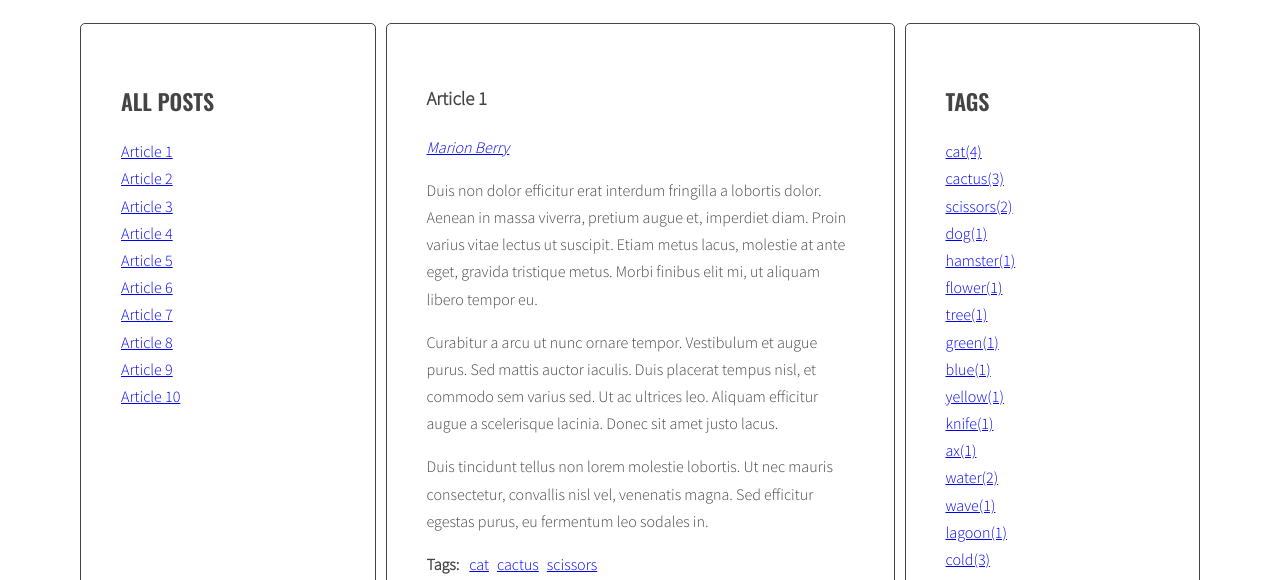
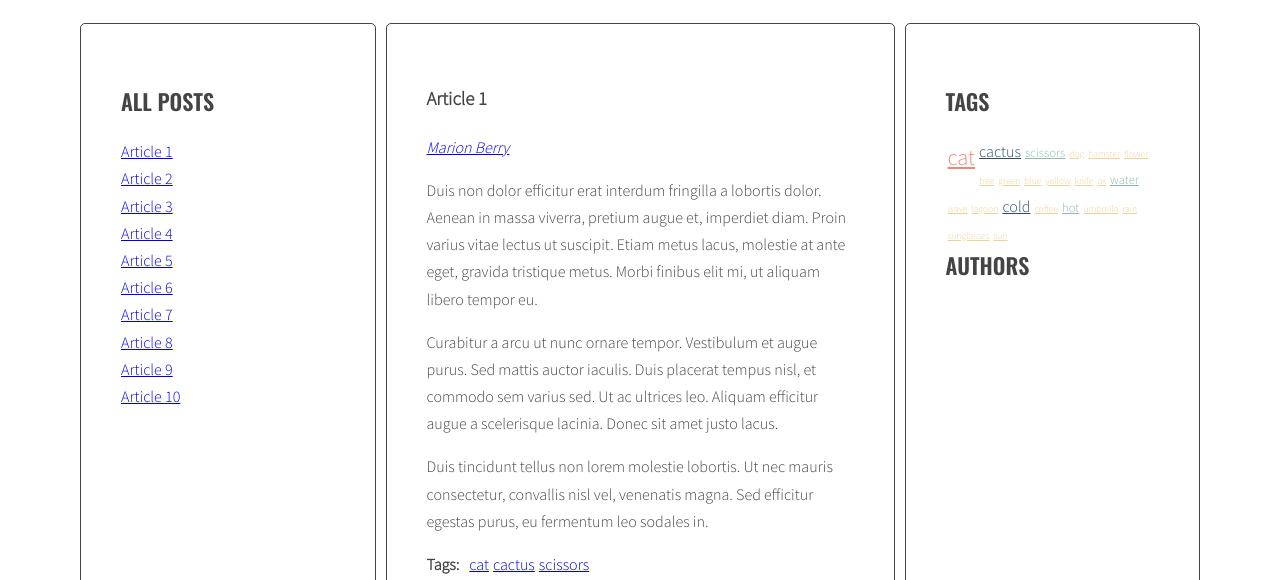
Before and after one commit to karmana/javascript-blog, a website: page index.html in a window 1280 px wide. Shown: the part 220-800 px from the top of the page. Drawn offline with nearby package versions, Linux system fonts and the light colour scheme.

Commit message:
Create cloud tag and add css style for that

```diff
--- a/index.html
+++ b/index.html
@@ -178,12 +178,16 @@
               </article>
             </section>
             <aside class="sidebar">
+              <div class="tags-section">
                   <h2 class="section-title">Tags</h2>
                   <ul class="list tags">
                   </ul>
+              </div>
+              <div class="authors-section">
                 <h2 class="section-title">Authors</h2>
                 <ul class="list authors">
                 </ul>
+              </div>
             </aside>
           </main>
         </div>
--- a/js/script.js
+++ b/js/script.js
@@ -44,7 +44,8 @@ const optArticleSelector = '.post',
   optArticleAuthorSelector = '.post-author',
   optTagsListSelector = '.tags.list',
   optCloudClassCount = '5',
-  optCloudClassPrefix = 'tag-size-';
+  optCloudClassPrefix = 'tag-size-',
+  optAuthorListSelector = '.authors.list';
 
 function generateTitleLinks(customSelector = ''){
 
@@ -96,6 +97,7 @@ function calculateTagsParams(tags){
     // if(tags[tag] < params.min){
     //   params.min = tags[tag];
     // }
+
     params.max = Math.max(tags[tag], params.max);
     params.min = Math.min(tags[tag], params.min);
   }
@@ -103,13 +105,22 @@ function calculateTagsParams(tags){
   return params;
 }
 
+function calculateTagClass(count, params){
+  const normalizedCount = count - params.min;
+  const normalizedMax = params.max - params.min;
+  const percentacge = normalizedCount / normalizedMax;
+  const classNumber = Math.floor( percentacge * (optCloudClassCount - 1) + 1 );
+  console.log('class number:', classNumber);
+  return classNumber;
+
+}
+
 function generateTags(){
   let allTags = {}; ///* [NEW] create a new variable allTags with an empty object */
 
   const articles = document.querySelectorAll(optArticleSelector); /* [DONE] find all articles */
 
-  /* START LOOP: for every article: */
-  for(let article of articles){
+  for(let article of articles){   /* START LOOP: for every article: */
 
     const tagsWrapper = article.querySelector(optArticleTagsSelector); /* find tags wrapper */
     tagsWrapper.innerHTML = '';
@@ -124,10 +135,8 @@ function generateTags(){
       const tagHTML = '<li><a href="#tag-' + tag + '">' + tag + '</a></li>';  /* generate HTML of the link */
       html = html + tagHTML;     /* add generated code to html variable */
 
-      /* [NEW] check if this link is NOT already in allTags */
-      if(!allTags.hasOwnProperty(tag)){
-        /* [NEW] add generated code to allTags array */
-        allTags[tag] = 1;
+      if(!allTags.hasOwnProperty(tag)){ /* [NEW] check if this link is NOT already in allTags */
+        allTags[tag] = 1;         /* [DONE] add generated code to allTags array */
       } else {
         allTags[tag]++;
       }
@@ -137,21 +146,37 @@ function generateTags(){
     tagsWrapper.innerHTML = html; /* insert HTML of all the links into the tags wrapper */
 
   }/* END LOOP: for every article: */
-  /* [NEW] find list of tags in right column */
-  const tagList = document.querySelector(optTagsListSelector);
+
+  const tagList = document.querySelector(optTagsListSelector); /* [NEW] find list of tags in right column */
 
   const tagsParams = calculateTagsParams(allTags);
   console.log('tagsParams:', tagsParams);
 
   let allTagsHtml = '';
 
+  function generateTagClass(tag, tagsParams) {
+    const tagClassNumber = calculateTagClass(tag, tagsParams);
+
+    return optCloudClassPrefix + tagClassNumber;
+  }
+
   for(let tag in allTags){
-    allTagsHtml += '<li><a href="#tag-' + tag + '">' + tag + '(' + allTags[tag] + ')</a></li>';
+
+    const tagClassLink = generateTagClass(allTags[tag], tagsParams);
+    console.log('tag class link:', tagClassLink);
+
+    //allTagsHtml += '<li><a href="#tag-' + tag + '">' + tag + '(' + allTags[tag] + ')</a></li>';
+    const tagLinkHtml ='<li><a href="#tag-' + tag + '" ' + 'class="' + tagClassLink + '"' + '>' + tag + '</a></li>';
+
+    console.log('tagLinkHtml:', tagLinkHtml);
+    allTagsHtml += tagLinkHtml;
   }
   /* [NEW] add html from allTags to tagList */
+
   tagList.innerHTML = allTagsHtml;
-  console.log(allTags);
+
 }
+
 
 generateTags();
 
--- a/sass/style.scss
+++ b/sass/style.scss
@@ -83,19 +83,64 @@ body {
   .active {
     font-weight: bold;
   }
+
 }
 
 .list-horizontal {
   li {
     display: inline-block;
+    padding-right: 4px;
   }
+}
+
+/* Cloud Tags */
+
+ul.list.tags {
+  text-align: center;
+
+  li {
+  float: left;
+  padding-left: 2px;
+  padding-right: 2px;
+  }
+
+}
+
+.tag-size-1 {
+  font-size: 60%;
+  color: #F2D096;
+
+}
+.tag-size-2 {
+  font-size: 80%;
+  color: #8FB9AA;
+
+}
+.tag-size-3 {
+  font-size: 100%;
+  color: #304D63;
+
+}
+.tag-size-4 {
+  font-size: 120%;
+  color: #B2E7E8;
+
+}
+.tag-size-5 {
+  font-size: 140%;
+  color: #ED8975;
+
 }
 
 /* Authors */
 
-.authors {
-  li {
-    margin-bottom: 12px;
+.authors-section {
+    clear: left;
+
+  .authors {
+    li {
+      margin-bottom: 12px;
+    }
   }
 }
 
```
Also changed, not shown: css/style.css, 2 other files. Lines whose indentation alone changed are shown as unchanged.
